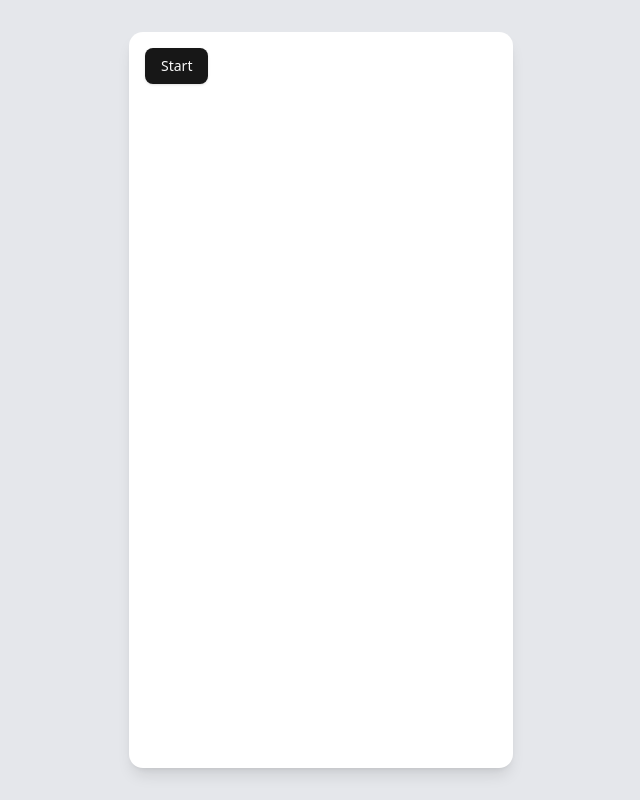
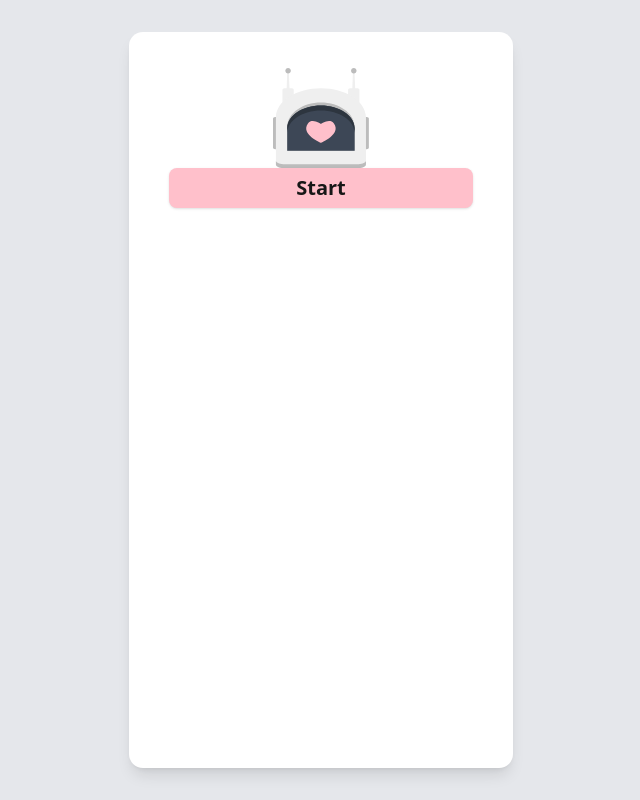
Before and after one commit to jisunyoon/zeebot, a React (Vite) app: page / in a window 1280 px wide. Shown: the whole page, without its empty margins (319-959 px from the left). Built offline with nearby package versions, Linux system fonts and the light colour scheme.

Commit message:
feat: 색상 정의 및 main 작업 중

```diff
--- a/src/index.css
+++ b/src/index.css
@@ -41,6 +41,7 @@
   --color-sidebar-accent-foreground: var(--sidebar-accent-foreground);
   --color-sidebar-border: var(--sidebar-border);
   --color-sidebar-ring: var(--sidebar-ring);
+  --color-point: #FFC0CB;
 }
 
 :root {
--- a/src/pages/Home.tsx
+++ b/src/pages/Home.tsx
@@ -1,9 +1,13 @@
+import logo from "@/assets/logo.svg";
 import { Button } from "@/components/ui/Button";
 
 export default function Home() {
   return (
-    <div>
-      <Button>Start</Button>
+    <div className="py-5 px-6">
+      <div className="flex justify-center items-center">
+        <h1><img src={logo} alt="logo" className="w-25 h-25" /></h1>
+      </div>
+      <Button className="w-full text-xl font-semibold h-10 bg-point text-primary">Start</Button>
     </div>
   );
 }
--- /dev/null
+++ b/src/vite-env.d.ts
@@ -0,0 +1,6 @@
+/// <reference types="vite/client" />
+
+declare module '*.svg' {
+  const content: string;
+  export default content;
+}
```
Also changed, not shown: src/assets/imageFont.tsx (deleted), src/assets/logo.svg (added).
